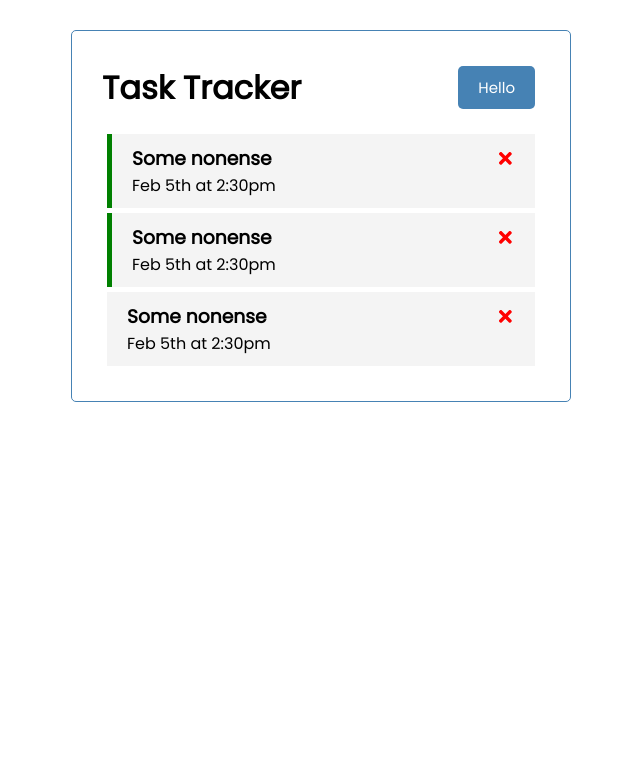
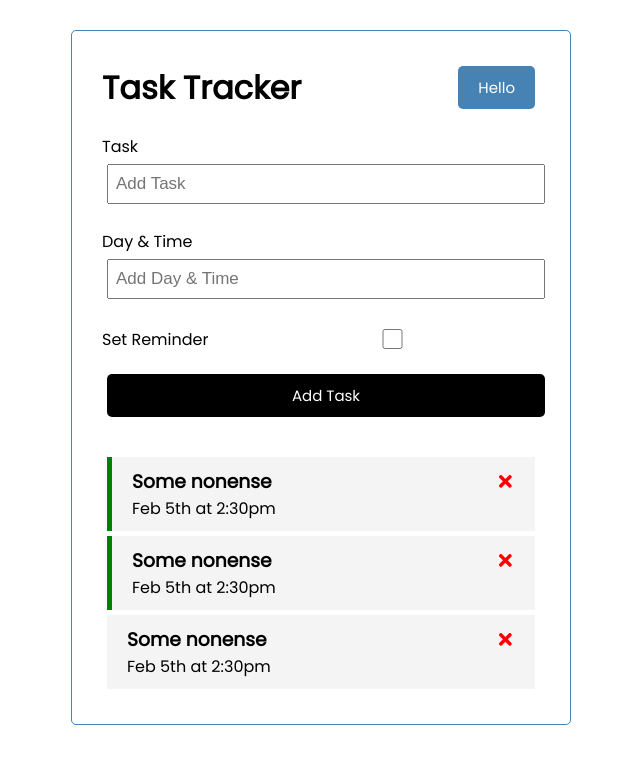
Before and after one commit to Bismarck-GM/task-tracker-app, a React (Create React App) app: page / in a window 1280 px wide. Both pictures are taken after a click on the button "Hello". Shown: the top 764 px of the page, without its empty margins (319-959 px from the left). Built offline with nearby package versions, Linux system fonts and the light colour scheme.

Commit message:
Add form and creation of tasks. Add state to form to display via header button.

```diff
--- a/src/App.js
+++ b/src/App.js
@@ -1,8 +1,10 @@
 import { useState } from 'react';
 import Header from './components/Header'
 import Tasks from './components/Tasks'
+import AddTask from './components/AddTask'
 
 const App = () => {
+  const [showAddTask, setShowAddTask] = useState(false)
   const [tasks, setTasks] = useState([
     {
       id: 1,
@@ -24,6 +26,13 @@ const App = () => {
     }
   ])
 
+  // Add task
+  const addTask = (task) => {
+    const id = Math.floor(Math.random() * 10000) + 1
+    const newTask = { id, ...task}
+    setTasks([...tasks, newTask])
+  }
+
   // Delete a Task
   const deleteTask = (id) => {
     setTasks(tasks.filter((task) => task.id !== id))
@@ -36,7 +45,8 @@ const App = () => {
 
   return (
     <div className="container">
-      <Header />
+      <Header onAdd={() => setShowAddTask(!showAddTask)}/>
+      {showAddTask && <AddTask onAdd={addTask}/>}
       <Tasks tasks={tasks} onDelete={deleteTask} onToggle={toggleReminder}/>
     </div>
   );
--- /dev/null
+++ b/src/components/AddTask.js
@@ -0,0 +1,66 @@
+import { useState } from 'react'
+
+const AddTask = ({ onAdd }) => {
+  const [text, setText] = useState('')
+  const [day, setDay] = useState('')
+  const [reminder, setReminder] = useState(false)
+
+  const onSubmit = (e) => {
+    e.preventDefault()
+    if(!text) {
+      alert('Please add task')
+      return
+    }
+    onAdd({ text, day, reminder })
+    setText('')
+    setDay('')
+    setReminder(false)
+  }
+
+  return (
+    <form className='add-form' onSubmit={onSubmit}>
+      <div className='form-control'>
+        <label htmlFor="">Task</label>
+        <input
+          type="text"
+          name=""
+          id=""
+          placeholder='Add Task'
+          value={text}
+          onChange={(e) => setText(e.target.value)}
+        />
+      </div>
+      <div className='form-control'>
+        <label htmlFor="">Day & Time</label>
+        <input
+          type="text"
+          name=""
+          id=""
+          placeholder='Add Day & Time'
+          value={day}
+          onChange={(e) => setDay(e.target.value)}
+        />
+      </div>
+      <div className='form-control form-control-check'>
+        <label htmlFor="">Set Reminder</label>
+        <input
+        type="checkbox"
+        name=""
+        id=""
+        value={reminder}
+        onChange={(e) => setReminder(e.currentTarget.checked)}
+        checked={reminder}
+        />
+      </div>
+      <input
+        type="submit"
+        name=""
+        id=""
+        className='btn btn-block'
+        value='Add Task'
+      />
+    </form>
+  )
+}
+
+export default AddTask
--- a/src/components/Header.js
+++ b/src/components/Header.js
@@ -1,14 +1,10 @@
 import Button from "./Button";
 
-const Header = ({title}) => {
-  const onClick = () => {
-    console.log('Click')
-  }
-
+const Header = ({ title, onAdd }) => {
   return (
     <header className='header'>
       <h1>{title}</h1>
-      <Button text='Hello' onClick={onClick}/>
+      <Button text='Hello' onClick={onAdd}/>
     </header>
   )
 }
```
Also changed, not shown: 1 other file (tests, documents, lock files or other folders).
